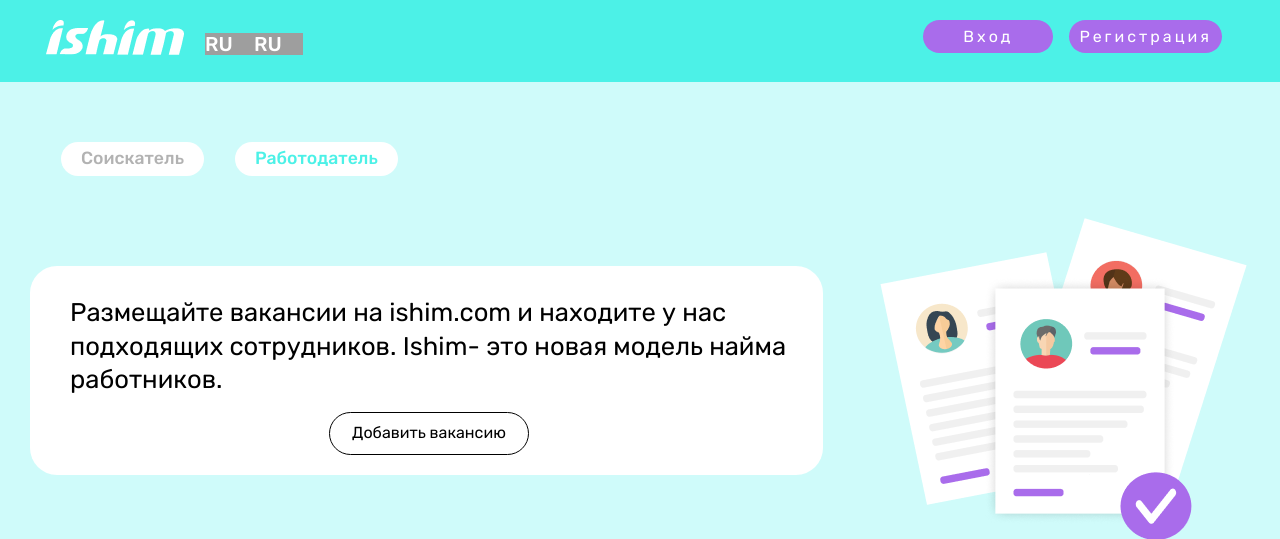
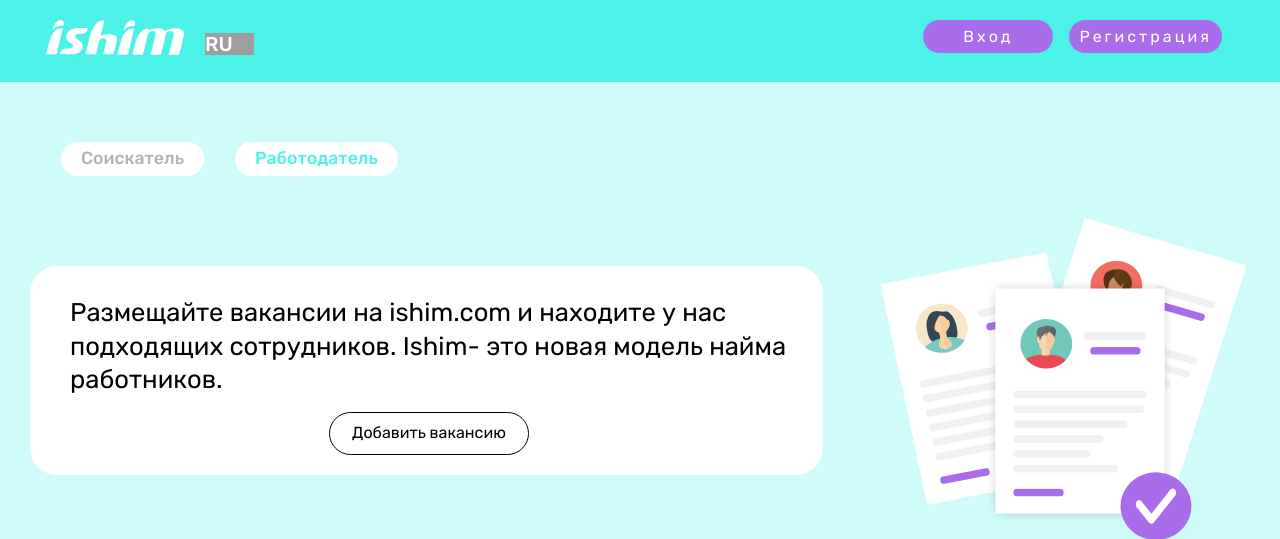
Before and after one commit to n-freman/ishim, a Django app: a page that uses main/templates/main/home.html in a window 1280 px wide. Shown: the top 539 px of the page. Run offline with Django 4.2, Linux system fonts and the light colour scheme; data comes from the database, SQL or seed files in the repository; both versions use the stored data as it was after the commit; grey boxes are pictures that could not be loaded.

Commit message:
Fixed turkmen block ab in ym cv_create

```diff
--- a/employee/templates/tm_employee/cv_create.html
+++ b/employee/templates/tm_employee/cv_create.html
@@ -427,7 +427,7 @@
                      <span id="addnew">başga dil goş</span>
                   </div>
                </div>
-         </div>
+
                <div class="user-info-block ">
                   <h2 class="fw500 user-info-block-title">
                      Özüm barada
@@ -444,6 +444,8 @@
                   Geçmek
                </a>
                </form>
+         </div>
+
 
       </div>
    </div>
--- a/main/templates/main/home.html
+++ b/main/templates/main/home.html
@@ -22,11 +22,6 @@
                <img src="{% static 'images/header/header__logo2.png' %}" alt="Sorry got some error" class="header__pic2"
                   title="Header Logo">
                <div class="header__loc header__loc2">
-                  <select name="interface__lang" id=""
-                     onchange="window.location.href=this.options[this.selectedIndex].value" autocomplete="off">
-                     <option value="" class="header__loc__current">RU</option>
-                     <option value="" class="header__loc__current">TM</option>
-                  </select>
                   <select name="interface__lang" id="" onchange="window.location.href=this.value" autocomplete="off">
                      <option value="/" class="header__loc__current" selected>RU</option>
                      <option value="/tm" class="header__loc__current">TM</option>
--- a/static/tm_scripts/create__res.js
+++ b/static/tm_scripts/create__res.js
@@ -5,7 +5,6 @@
     const div = document.createElement('div');
     div.innerHTML = `
                     <div>
-                      <h2 class="fw500">Iş tejribesi</h2>
                       <h2>Haýsy wezipäni tutýadyňyz?</h2>
                       <input type="text" class="user-text user__txt__exp__pos" value="" name="exp_position">
 
```
Also changed, not shown: db.sqlite3. Lines whose indentation alone changed are shown as unchanged.
